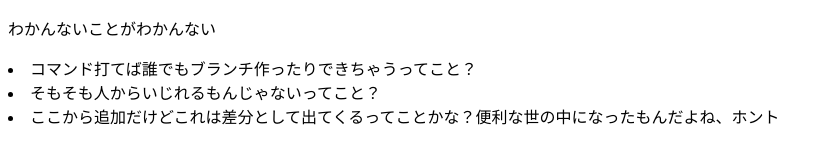
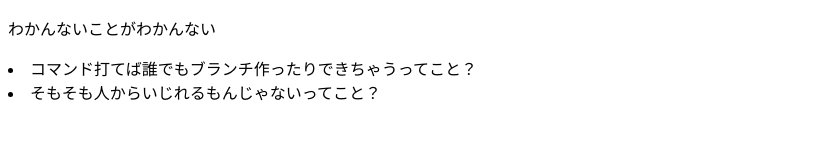
Before and after one commit to umaibomentaiaji/test, a plain HTML site: page index.html in a window 1280 px wide. Shown: the whole page, without its empty margins (0-832 px from the left). Drawn offline with Linux system fonts and the light colour scheme.

```diff
--- a/index.html
+++ b/index.html
@@ -8,6 +8,5 @@
     <p>わかんないことがわかんない</p>
     <li>コマンド打てば誰でもブランチ作ったりできちゃうってこと？</li>
     <li>そもそも人からいじれるもんじゃないってこと？</li>
-    <li>ここから追加だけどこれは差分として出てくるってことかな？便利な世の中になったもんだよね、ホント</li>
   </body>
 </html>
```
